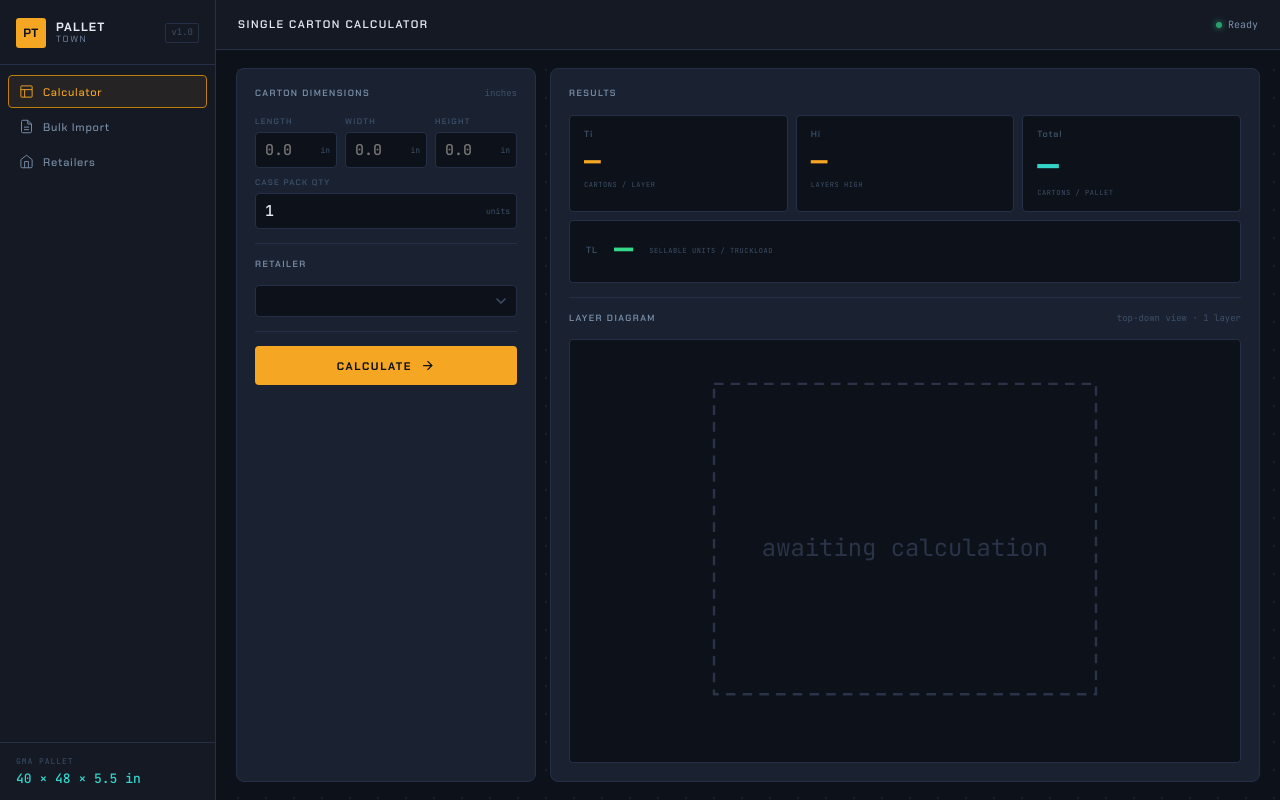
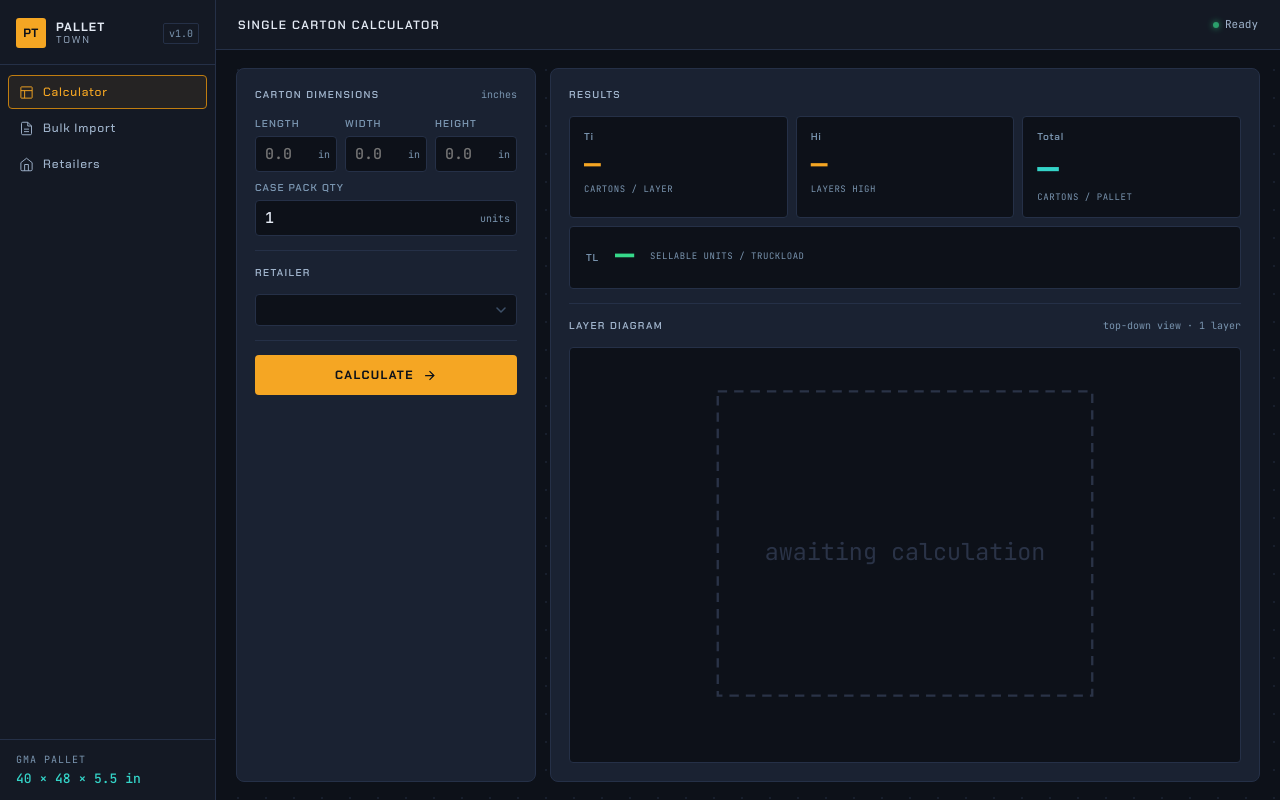
Before and after one commit to mikeciav/pallet-town, a Flask app: page / in a window 1280 px wide. Run offline with Flask 3, Linux system fonts and the light colour scheme; lists and menus that the app fills with data are empty.

Commit message:
Improve text readability throughout
- text-muted: #3d5068 → #7a95b0 (was nearly invisible on dark bg)
- text-dim:   #7a8faa → #a0b4cc (secondary text, brighter)
- All labels/hints at 7–9px bumped to 10px minimum:
  field-label, panel-label, panel-hint, metric-label, metric-sub,
  detail-label, r-field-label, chip-label, std-label, data-table th,
  tl-formula, results-meta, drop-hint → 10–11px
- Nav items, toggle text, topbar title, status pill, buttons nudged up 1–2px
- Reduced letter-spacing on labels slightly since larger size needs less tracking

```diff
--- a/static/css/style.css
+++ b/static/css/style.css
@@ -31,8 +31,8 @@
   --red:          #f05252;
 
   --text:         #e4eaf4;
-  --text-dim:     #7a8faa;
-  --text-muted:   #3d5068;
+  --text-dim:     #a0b4cc;   /* secondary text — nav, descriptions */
+  --text-muted:   #7a95b0;   /* labels, hints, sub-text */
 
   --font-display: 'Chakra Petch', sans-serif;
   --font-mono:    'JetBrains Mono', monospace;
@@ -116,11 +116,11 @@ body::before {
 
 .logo-text { display: flex; flex-direction: column; line-height: 1.1; }
 .logo-primary  { font-family: var(--font-display); font-weight: 700; font-size: 12px; letter-spacing: .1em; }
-.logo-secondary{ font-family: var(--font-display); font-weight: 400; font-size: 9px;  letter-spacing: .18em; color: var(--text-dim); }
+.logo-secondary{ font-family: var(--font-display); font-weight: 400; font-size: 10px; letter-spacing: .18em; color: var(--text-dim); }
 
 .version-tag {
   font-family: var(--font-mono);
-  font-size: 9px;
+  font-size: 10px;
   color: var(--text-muted);
   border: 1px solid var(--border);
   padding: 2px 5px;
@@ -134,7 +134,7 @@ body::before {
   width: 100%; padding: 8px 10px;
   background: none; border: 1px solid transparent; border-radius: var(--r);
   color: var(--text-dim);
-  font-family: var(--font-display); font-size: 11px; font-weight: 500; letter-spacing: .07em;
+  font-family: var(--font-display); font-size: 12px; font-weight: 500; letter-spacing: .07em;
   cursor: pointer; transition: all .14s; margin-bottom: 2px; text-align: left;
 }
 
@@ -155,7 +155,7 @@ body::before {
 }
 
 .std-pallet { display: flex; flex-direction: column; gap: 2px; }
-.std-label  { font-family: var(--font-mono); font-size: 8px; letter-spacing: .12em; color: var(--text-muted); }
+.std-label  { font-family: var(--font-mono); font-size: 10px; letter-spacing: .1em; color: var(--text-muted); }
 .std-value  { font-family: var(--font-mono); font-size: 13px; font-weight: 500; color: var(--cyan); }
 
 /* ── Topbar ────────────────────────────────────────────────── */
@@ -170,13 +170,13 @@ body::before {
 
 .topbar-title {
   font-family: var(--font-display);
-  font-size: 11px; font-weight: 600; letter-spacing: .14em;
+  font-size: 12px; font-weight: 600; letter-spacing: .12em;
   color: var(--text);
 }
 
 .status-pill {
   display: flex; align-items: center; gap: 6px;
-  font-family: var(--font-mono); font-size: 10px; color: var(--text-dim);
+  font-family: var(--font-mono); font-size: 11px; color: var(--text-dim);
 }
 
 .status-dot {
@@ -205,8 +205,8 @@ body::before {
   margin-bottom: 14px;
 }
 
-.panel-label { font-family: var(--font-display); font-size: 9px; font-weight: 600; letter-spacing: .16em; color: var(--text-dim); }
-.panel-hint  { font-family: var(--font-mono); font-size: 9px; color: var(--text-muted); }
+.panel-label { font-family: var(--font-display); font-size: 10px; font-weight: 600; letter-spacing: .14em; color: var(--text-dim); }
+.panel-hint  { font-family: var(--font-mono); font-size: 10px; color: var(--text-muted); }
 .panel-desc  { font-size: 13px; color: var(--text-dim); line-height: 1.65; }
 .panel-desc code { font-family: var(--font-mono); font-size: 11px; color: var(--cyan); }
 
@@ -230,7 +230,7 @@ body::before {
 
 .field-label {
   font-family: var(--font-display);
-  font-size: 8px; font-weight: 600; letter-spacing: .16em;
+  font-size: 10px; font-weight: 600; letter-spacing: .12em;
   color: var(--text-muted);
 }
 
@@ -257,7 +257,7 @@ body::before {
 
 .field-unit {
   position: absolute; right: 7px;
-  font-family: var(--font-mono); font-size: 8px; color: var(--text-muted);
+  font-family: var(--font-mono); font-size: 10px; color: var(--text-muted);
   pointer-events: none;
 }
 
@@ -294,7 +294,7 @@ body::before {
   display: flex; flex-direction: column; gap: 3px;
 }
 
-.chip-label { font-family: var(--font-mono); font-size: 7px; letter-spacing: .1em; color: var(--text-muted); }
+.chip-label { font-family: var(--font-mono); font-size: 9px; letter-spacing: .08em; color: var(--text-muted); }
 .chip-val   { font-family: var(--font-mono); font-size: 12px; font-weight: 500; color: var(--cyan); }
 .chip-val.allowed { color: var(--green); }
 .chip-val.denied  { color: var(--text-muted); }
@@ -332,7 +332,7 @@ body::before {
   background: var(--amber);
 }
 
-.toggle-text { font-family: var(--font-display); font-size: 11px; letter-spacing: .05em; color: var(--text-dim); }
+.toggle-text { font-family: var(--font-display); font-size: 12px; letter-spacing: .04em; color: var(--text-dim); }
 
 /* Button */
 .pt-btn {
@@ -341,7 +341,7 @@ body::before {
   background: var(--amber);
   border: none; border-radius: var(--r);
   color: #0d1119;
-  font-family: var(--font-display); font-size: 11px; font-weight: 700; letter-spacing: .15em;
+  font-family: var(--font-display); font-size: 12px; font-weight: 700; letter-spacing: .12em;
   padding: 12px 18px;
   cursor: pointer;
   transition: filter .14s, transform .1s;
@@ -359,7 +359,7 @@ body::before {
   overflow: hidden;
 }
 
-.results-meta { font-family: var(--font-mono); font-size: 9px; color: var(--text-muted); }
+.results-meta { font-family: var(--font-mono); font-size: 11px; color: var(--text-muted); }
 
 .metrics-grid {
   display: grid;
@@ -399,16 +399,16 @@ body::before {
   color: var(--green); line-height: 1; flex-shrink: 0;
 }
 .metric-card--tl.lit::after { background: var(--green); }
-.metric-card--tl .metric-sub { font-size: 7px; color: var(--text-muted); }
+.metric-card--tl .metric-sub { font-size: 9px; color: var(--text-muted); }
 .tl-formula {
-  font-family: var(--font-mono); font-size: 9px; color: var(--text-muted);
+  font-family: var(--font-mono); font-size: 11px; color: var(--text-muted);
   margin-left: auto; text-align: right; line-height: 1.6;
 }
 
-.metric-label { font-family: var(--font-display); font-size: 9px; font-weight: 600; letter-spacing: .1em; color: var(--text-muted); margin-bottom: 6px; }
+.metric-label { font-family: var(--font-display); font-size: 10px; font-weight: 600; letter-spacing: .08em; color: var(--text-muted); margin-bottom: 6px; }
 .metric-val    { font-family: var(--font-mono); font-size: 28px; font-weight: 700; color: var(--amber); line-height: 1; margin-bottom: 5px; }
 .metric-val--xl { font-size: 36px; color: var(--cyan); }
-.metric-sub    { font-family: var(--font-mono); font-size: 7px; letter-spacing: .08em; color: var(--text-muted); }
+.metric-sub    { font-family: var(--font-mono); font-size: 9px; letter-spacing: .06em; color: var(--text-muted); }
 
 @keyframes pop-in {
   from { transform: translateY(6px); opacity: 0; }
@@ -444,7 +444,7 @@ body::before {
   padding: 7px 10px;
   display: flex; flex-direction: column; gap: 3px;
 }
-.detail-label { font-family: var(--font-mono); font-size: 8px; letter-spacing: .1em; color: var(--text-muted); }
+.detail-label { font-family: var(--font-mono); font-size: 10px; letter-spacing: .06em; color: var(--text-muted); }
 .detail-val   { font-family: var(--font-mono); font-size: 12px; color: var(--text); }
 
 /* ── Bulk layout ───────────────────────────────────────────── */
@@ -479,7 +479,7 @@ body::before {
 .drop-icon svg { width: 100%; height: 100%; }
 
 .drop-text  { font-family: var(--font-display); font-size: 12px; letter-spacing: .04em; color: var(--text-dim); }
-.drop-hint  { font-family: var(--font-mono); font-size: 9px; color: var(--text-muted); }
+.drop-hint  { font-family: var(--font-mono); font-size: 11px; color: var(--text-muted); }
 .file-link  { color: var(--amber); cursor: pointer; text-decoration: underline; }
 
 .bulk-status {
@@ -506,7 +506,7 @@ body::before {
 
 .data-table { width: 100%; border-collapse: collapse; font-family: var(--font-mono); font-size: 12px; }
 .data-table th {
-  font-family: var(--font-display); font-size: 8px; font-weight: 600; letter-spacing: .14em;
+  font-family: var(--font-display); font-size: 10px; font-weight: 600; letter-spacing: .1em;
   color: var(--text-muted); padding: 7px 10px; text-align: left;
   border-bottom: 1px solid var(--border);
   position: sticky; top: 0; background: var(--bg-card);
@@ -530,7 +530,7 @@ body::before {
 .ghost-btn {
   background: none; border: 1px solid var(--border-hi); border-radius: var(--r);
   color: var(--text-dim);
-  font-family: var(--font-display); font-size: 9px; font-weight: 600; letter-spacing: .1em;
+  font-family: var(--font-display); font-size: 10px; font-weight: 600; letter-spacing: .08em;
   padding: 5px 11px; cursor: pointer; transition: all .14s;
 }
 .ghost-btn:hover { border-color: var(--amber-dark); color: var(--amber); background: var(--amber-glow); }
@@ -554,7 +554,7 @@ body::before {
 
 .ie-toggle {
   background: none; border: none;
-  color: var(--text-muted); font-size: 9px;
+  color: var(--text-muted); font-size: 11px;
   cursor: pointer; padding: 2px 4px;
   transition: color .14s;
   line-height: 1;
@@ -630,7 +630,7 @@ body::before {
 .r-btn {
   background: none; border: 1px solid var(--border); border-radius: var(--r);
   color: var(--text-muted);
-  font-family: var(--font-display); font-size: 8px; font-weight: 600; letter-spacing: .1em;
+  font-family: var(--font-display); font-size: 10px; font-weight: 600; letter-spacing: .08em;
   padding: 3px 8px; cursor: pointer; transition: all .14s;
 }
 .r-btn:hover { border-color: var(--amber-dark); color: var(--amber); }
@@ -645,7 +645,7 @@ body::before {
 .r-field { display: flex; flex-direction: column; gap: 3px; }
 .r-field-full { grid-column: 1 / -1; }
 
-.r-field-label { font-family: var(--font-mono); font-size: 7px; letter-spacing: .1em; color: var(--text-muted); }
+.r-field-label { font-family: var(--font-mono); font-size: 10px; letter-spacing: .06em; color: var(--text-muted); }
 .r-field-val   { font-family: var(--font-mono); font-size: 13px; font-weight: 500; color: var(--cyan); }
 .r-field-val.yes  { color: var(--green); }
 .r-field-val.no   { color: var(--text-muted); }
```
